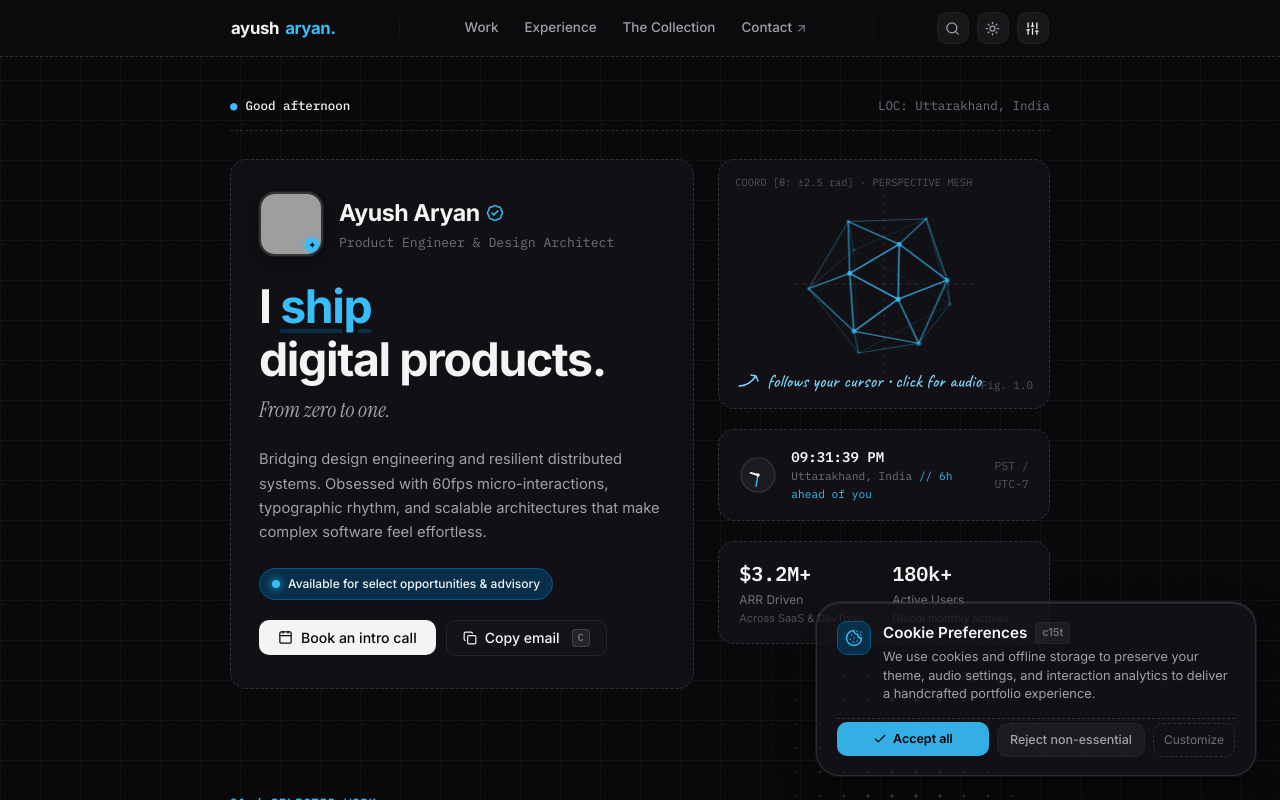
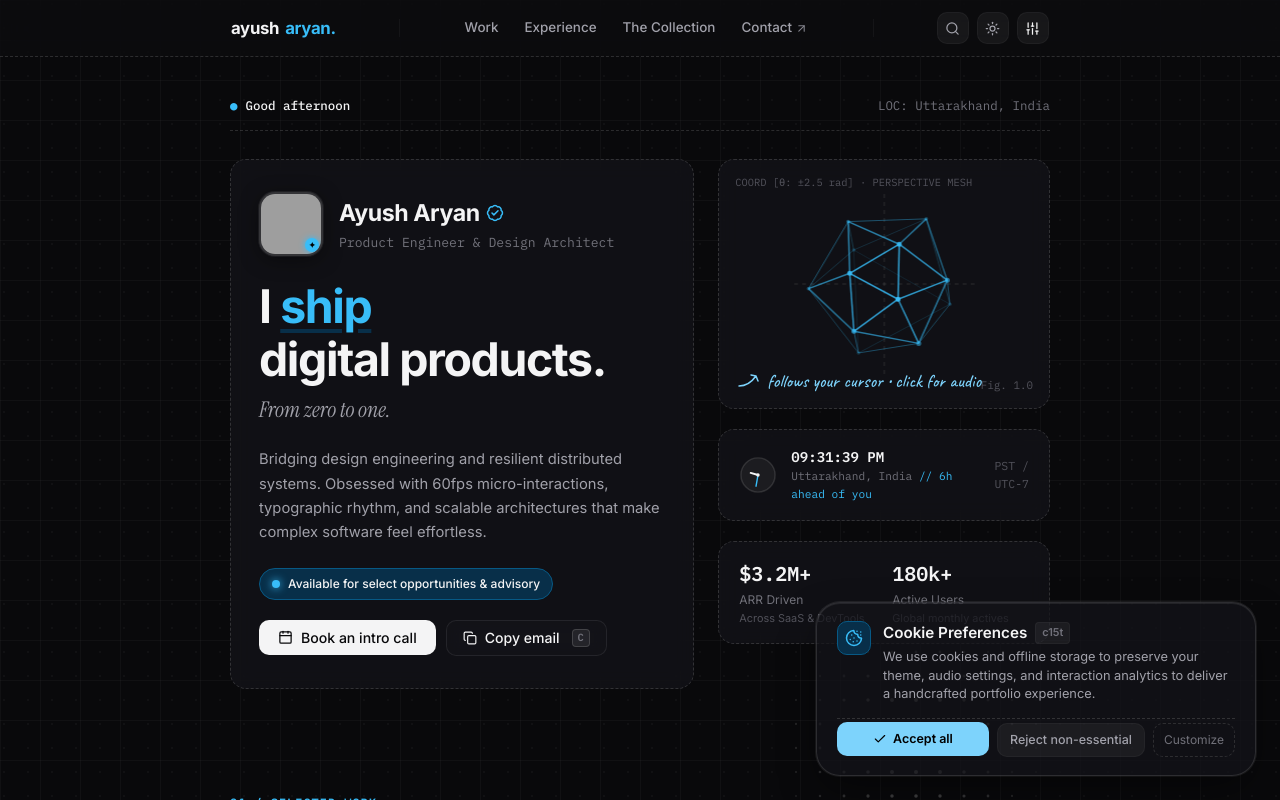
Before and after one commit to ayusharyaneth/Ayush, a React (Vite) app: page / in a window 1280 px wide. In both pictures the pointer is over the button "Accept all". Shown: the top 800 px of the page. Built offline with nearby package versions, Linux system fonts and the light colour scheme; grey boxes are pictures that could not be loaded.

Commit message:
Auto sync portfolio: 2026-10-12 21:56:11

```diff
--- a/src/components/ConsentManager.css
+++ b/src/components/ConsentManager.css
@@ -101,11 +101,11 @@
   align-items: center;
   justify-content: center;
   gap: 6px;
-  transition: opacity 0.15s ease, transform 0.15s ease;
+  transition: all 0.15s ease;
 }
 
 .consent-btn-accept:hover {
-  opacity: 0.92;
+  background: var(--accent-hover);
   transform: translateY(-1px);
 }
 
```
